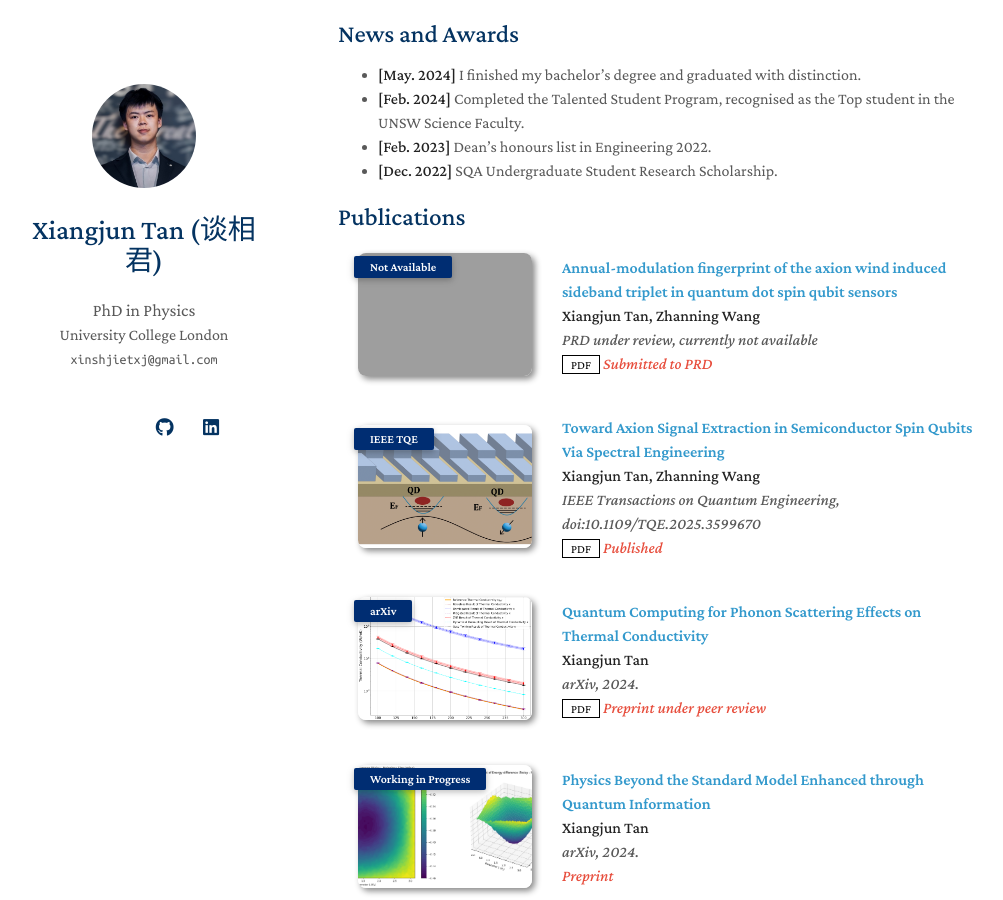
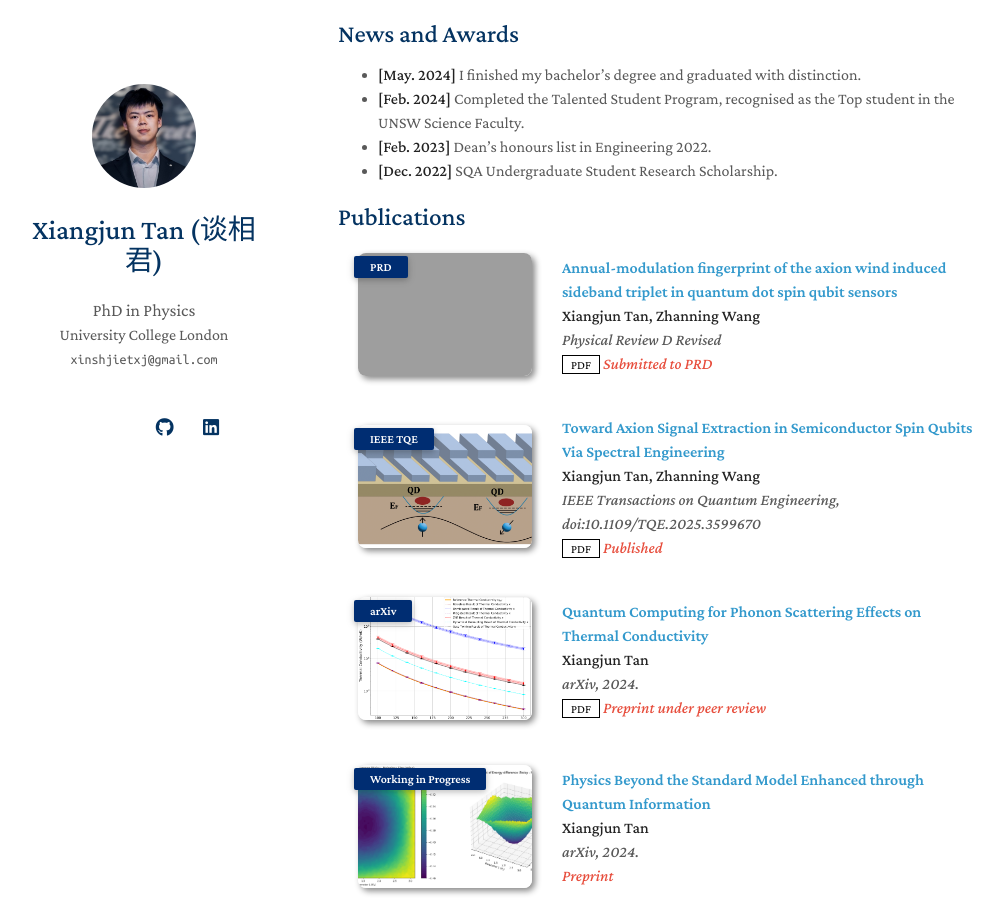
Before and after one commit to xiangjun-tan/xiangjun-tan.github.io, a Jekyll site: the page built from index.md, in a window 1280 px wide and 900 px high, scrolled down 435 px. Shown: the whole window, without its empty margins (132-1135 px from the left). Built offline with Jekyll 4.4.1, drawn with Linux system fonts in a browser that asks for light colours; nearby versions of some CDN libraries; a style sheet for code colours, icons or effects is not loaded; our own code applies the rules of GitHub Pages for plain Markdown files; grey boxes are pictures that could not be loaded.

Commit message:
Update publications.yml

```diff
--- a/_data/publications.yml
+++ b/_data/publications.yml
@@ -1,9 +1,9 @@
 main:
   - title: "Annual-modulation fingerprint of the axion wind induced sideband triplet in quantum dot spin qubit sensors"
     authors: <strong>Xiangjun Tan, Zhanning Wang</strong>
-    conference_short: Not Available
-    conference: PRD under review, currently not available
-    pdf: Not Available
+    conference_short: PRD
+    conference: Physical Review D Revised
+    pdf: https://arxiv.org/abs/2511.03630
     notes: Submitted to PRD
     image: ./assets/img/Axion_annual.png
 
```
